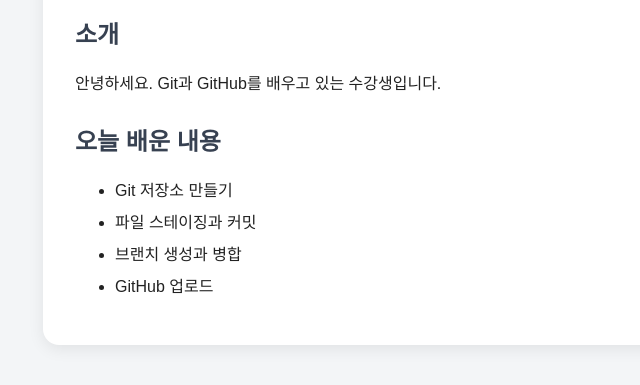
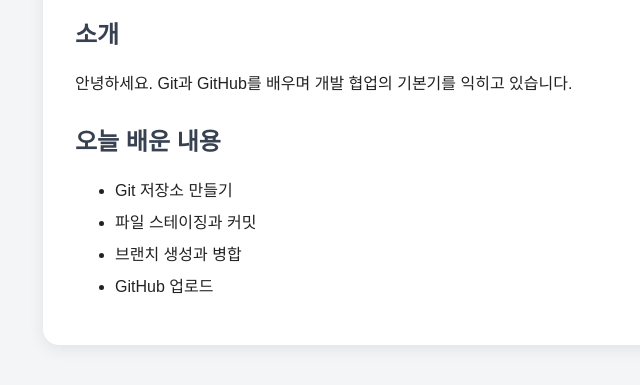
Before and after one commit to itsojeong/git-profile-lab, a plain HTML site: page index.html in a window 1280 px wide. Shown: the part 151-536 px from the top of the page, without its empty margins (205-845 px from the left). Drawn offline with Linux system fonts and the light colour scheme.

Commit message:
index.html 문장수정

```diff
--- a/index.html
+++ b/index.html
@@ -14,7 +14,7 @@
 <h1>나의 Git 프로필</h1>
 <section>
 <h2>소개</h2>
-<p>안녕하세요. Git과 GitHub를 배우고 있는 수강생입니다.</p>
+<p>안녕하세요. Git과 GitHub를 배우며 개발 협업의 기본기를 익히고 있습니다.</p>
 </section>
 <section>
 <h2>오늘 배운 내용</h2>
```
